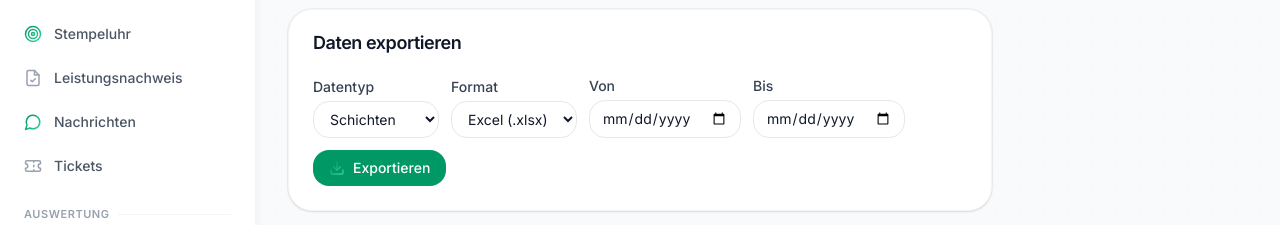
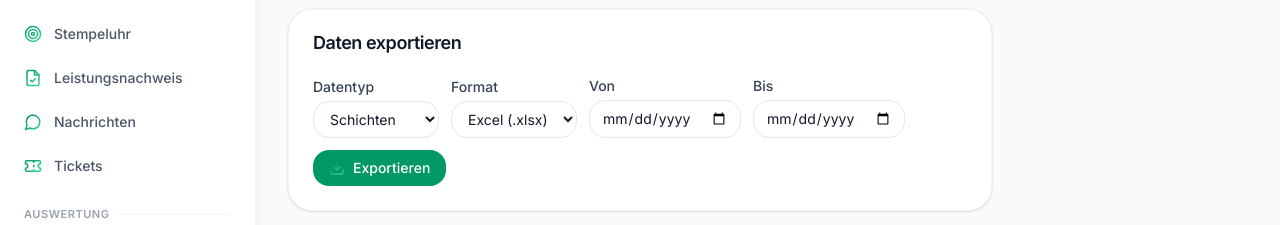
Before and after one commit to eltahawyomar001-eng/SchichtPlan, a Next.js app: page /daten in a window 1280 px wide. Shown: the part 282-507 px from the top of the page. Built offline with nearby package versions, Linux system fonts and the light colour scheme; no server answers; sample sign-in values are in the browser's storage.

Commit message:
fix(icons): add emerald gradient to FileCheckIcon and TicketIcon
Both icons used currentColor instead of the emerald gradient
used by all other sidebar icons, making them appear grey.

```diff
--- a/src/components/icons/FileCheckIcon.tsx
+++ b/src/components/icons/FileCheckIcon.tsx
@@ -2,6 +2,7 @@ import { type SVGProps } from "react";
 
 /**
  * File with checkmark icon. Used for service proof (Leistungsnachweis).
+ * Gradient stroke from Brand/600 (#059669) to Brand/400 (#34d399).
  */
 export function FileCheckIcon(props: SVGProps<SVGSVGElement>) {
   return (
@@ -14,25 +15,49 @@ export function FileCheckIcon(props: SVGProps<SVGSVGElement>) {
     >
       <path
         d="M14 2H6a2 2 0 0 0-2 2v16a2 2 0 0 0 2 2h12a2 2 0 0 0 2-2V8l-6-6Z"
-        stroke="currentColor"
+        stroke="url(#filecheck-gradient)"
         strokeWidth="2"
         strokeLinecap="round"
         strokeLinejoin="round"
       />
       <path
         d="M14 2v6h6"
-        stroke="currentColor"
+        stroke="url(#filecheck-gradient)"
         strokeWidth="2"
         strokeLinecap="round"
         strokeLinejoin="round"
       />
       <path
         d="m9 15 2 2 4-4"
-        stroke="currentColor"
+        stroke="url(#filecheck-check-gradient)"
         strokeWidth="2"
         strokeLinecap="round"
         strokeLinejoin="round"
       />
+      <defs>
+        <linearGradient
+          id="filecheck-gradient"
+          x1="3"
+          y1="2"
+          x2="21"
+          y2="22"
+          gradientUnits="userSpaceOnUse"
+        >
+          <stop stopColor="#059669" />
+          <stop offset="1" stopColor="#34d399" />
+        </linearGradient>
+        <linearGradient
+          id="filecheck-check-gradient"
+          x1="9"
+          y1="13"
+          x2="15"
+          y2="17"
+          gradientUnits="userSpaceOnUse"
+        >
+          <stop stopColor="#059669" />
+          <stop offset="1" stopColor="#34d399" />
+        </linearGradient>
+      </defs>
     </svg>
   );
 }
--- a/src/components/icons/TicketIcon.tsx
+++ b/src/components/icons/TicketIcon.tsx
@@ -2,6 +2,7 @@ import { type SVGProps } from "react";
 
 /**
  * Ticket icon. Used for the ticketing / support system.
+ * Gradient stroke from Brand/600 (#059669) to Brand/400 (#34d399).
  * Based on a standard ticket/coupon shape.
  */
 export function TicketIcon(props: SVGProps<SVGSVGElement>) {
@@ -15,29 +16,53 @@ export function TicketIcon(props: SVGProps<SVGSVGElement>) {
     >
       <path
         d="M2 9a3 3 0 0 1 0 6v2a2 2 0 0 0 2 2h16a2 2 0 0 0 2-2v-2a3 3 0 0 1 0-6V7a2 2 0 0 0-2-2H4a2 2 0 0 0-2 2v2Z"
-        stroke="currentColor"
+        stroke="url(#ticket-gradient)"
         strokeWidth="2"
         strokeLinecap="round"
         strokeLinejoin="round"
       />
       <path
         d="M13 5v2"
-        stroke="currentColor"
+        stroke="url(#ticket-dash-gradient)"
         strokeWidth="2"
         strokeLinecap="round"
       />
       <path
         d="M13 17v2"
-        stroke="currentColor"
+        stroke="url(#ticket-dash-gradient)"
         strokeWidth="2"
         strokeLinecap="round"
       />
       <path
         d="M13 11v2"
-        stroke="currentColor"
+        stroke="url(#ticket-dash-gradient)"
         strokeWidth="2"
         strokeLinecap="round"
       />
+      <defs>
+        <linearGradient
+          id="ticket-gradient"
+          x1="2"
+          y1="5"
+          x2="22"
+          y2="19"
+          gradientUnits="userSpaceOnUse"
+        >
+          <stop stopColor="#059669" />
+          <stop offset="1" stopColor="#34d399" />
+        </linearGradient>
+        <linearGradient
+          id="ticket-dash-gradient"
+          x1="13"
+          y1="5"
+          x2="13"
+          y2="19"
+          gradientUnits="userSpaceOnUse"
+        >
+          <stop stopColor="#059669" />
+          <stop offset="1" stopColor="#34d399" />
+        </linearGradient>
+      </defs>
     </svg>
   );
 }
```
